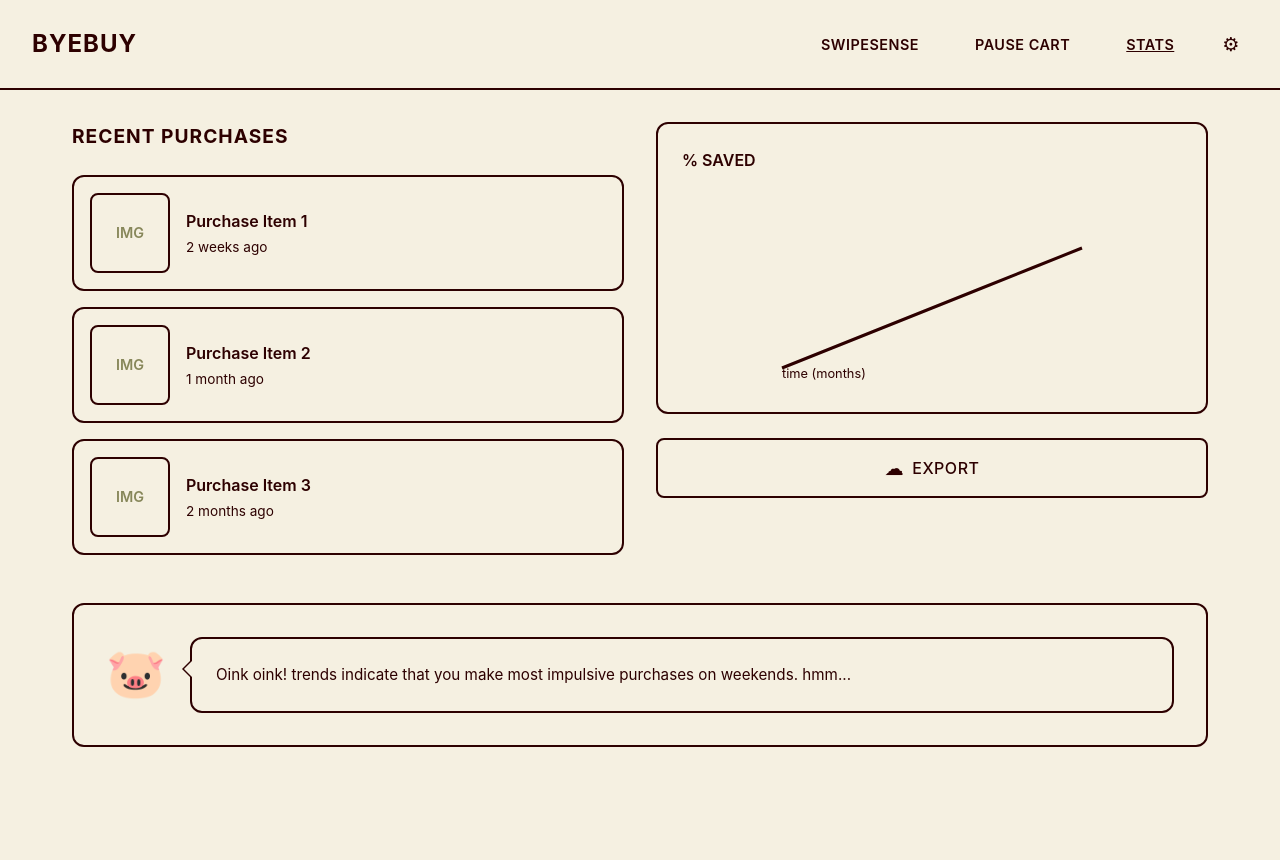
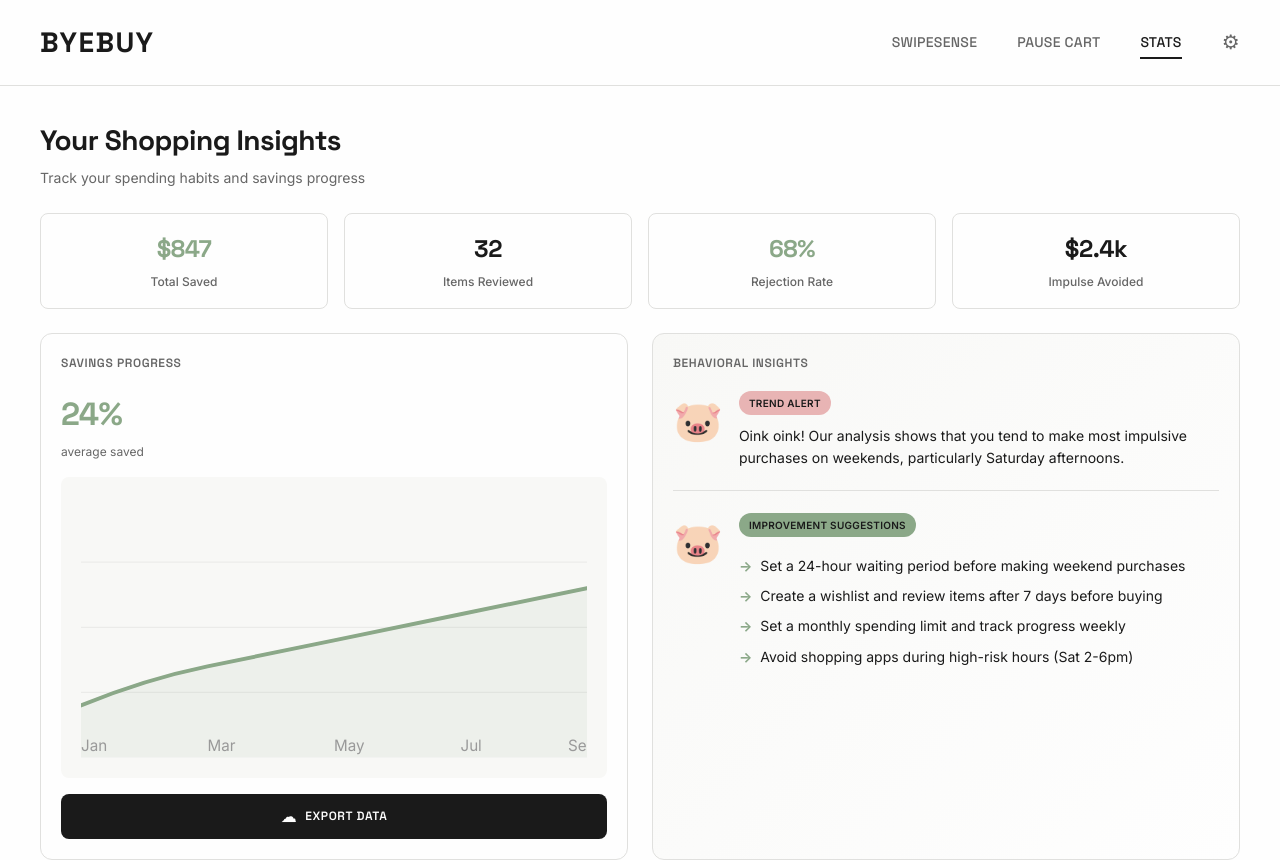
Before and after one commit to Avril-Cui/seal-frontend, a Vue app: page /stats in a window 1280 px wide. Shown: the top 860 px of the page. Before the commit the page ends 800 px from the top, so only its background shows below. Built offline with nearby package versions, Linux system fonts and the light colour scheme; no server answers; sample sign-in values are in the browser's storage.

Commit message:
revise UI design for stats

```diff
--- a/src/views/Stats.vue
+++ b/src/views/Stats.vue
@@ -13,9 +13,117 @@
     </nav>
 
     <div class="stats-content">
+      <!-- Page Header -->
+      <div class="page-header">
+        <h1 class="page-title">Your Shopping Insights</h1>
+        <p class="page-subtitle">Track your spending habits and savings progress</p>
+      </div>
+
+      <!-- Stats Summary -->
+      <div class="stats-summary">
+        <div class="stat-box">
+          <div class="stat-value positive">$847</div>
+          <div class="stat-label">Total Saved</div>
+        </div>
+        <div class="stat-box">
+          <div class="stat-value">32</div>
+          <div class="stat-label">Items Reviewed</div>
+        </div>
+        <div class="stat-box">
+          <div class="stat-value positive">68%</div>
+          <div class="stat-label">Rejection Rate</div>
+        </div>
+        <div class="stat-box">
+          <div class="stat-value">$2.4k</div>
+          <div class="stat-label">Impulse Avoided</div>
+        </div>
+      </div>
+
+      <!-- Main Grid -->
       <div class="stats-grid">
-        <div class="purchases-section">
-          <h2 class="section-title">RECENT PURCHASES</h2>
+        <!-- Savings Graph -->
+        <div class="card graph-card">
+          <div class="graph-header">
+            <div>
+              <h2 class="card-title">Savings Progress</h2>
+              <div class="graph-metric">24%</div>
+              <div class="graph-metric-label">average saved</div>
+            </div>
+          </div>
+          <div class="graph-container">
+            <svg class="graph-svg" viewBox="0 0 400 200" preserveAspectRatio="none">
+              <!-- Grid lines -->
+              <line class="graph-grid" x1="0" y1="50" x2="400" y2="50" />
+              <line class="graph-grid" x1="0" y1="100" x2="400" y2="100" />
+              <line class="graph-grid" x1="0" y1="150" x2="400" y2="150" />
+
+              <!-- Area under curve -->
+              <path class="graph-area" d="M 0 180 L 0 160 Q 50 140, 100 130 T 200 110 T 300 90 L 400 70 L 400 200 L 0 200 Z" />
+
+              <!-- Line graph -->
+              <path class="graph-line" d="M 0 160 Q 50 140, 100 130 T 200 110 T 300 90 L 400 70" />
+
+              <!-- Labels -->
+              <text class="graph-label" x="0" y="195">Jan</text>
+              <text class="graph-label" x="100" y="195">Mar</text>
+              <text class="graph-label" x="200" y="195">May</text>
+              <text class="graph-label" x="300" y="195">Jul</text>
+              <text class="graph-label" x="385" y="195">Sep</text>
+            </svg>
+          </div>
+          <button class="export-button">
+            <span class="export-icon">☁</span>
+            EXPORT DATA
+          </button>
+        </div>
+
+        <!-- AI Insights -->
+        <div class="card insights-card">
+          <h2 class="card-title">Behavioral Insights</h2>
+          <div class="insights-wrapper">
+            <!-- Trend Alert Section -->
+            <div class="insight-section">
+              <div class="mascot">🐷</div>
+              <div class="insight-content">
+                <span class="insight-tag">Trend Alert</span>
+                <p class="insight-text">
+                  Oink oink! Our analysis shows that you tend to make most impulsive purchases on weekends,
+                  particularly Saturday afternoons.
+                </p>
+              </div>
+            </div>
+
+            <!-- Improvement Suggestions Section -->
+            <div class="insight-section">
+              <div class="mascot">🐷</div>
+              <div class="insight-content">
+                <span class="insight-tag green">Improvement Suggestions</span>
+                <ul class="suggestions-list">
+                  <li class="suggestion-item">
+                    <span class="suggestion-bullet">→</span>
+                    <span>Set a 24-hour waiting period before making weekend purchases</span>
+                  </li>
+                  <li class="suggestion-item">
+                    <span class="suggestion-bullet">→</span>
+                    <span>Create a wishlist and review items after 7 days before buying</span>
+                  </li>
+                  <li class="suggestion-item">
+                    <span class="suggestion-bullet">→</span>
+                    <span>Set a monthly spending limit and track progress weekly</span>
+                  </li>
+                  <li class="suggestion-item">
+                    <span class="suggestion-bullet">→</span>
+                    <span>Avoid shopping apps during high-risk hours (Sat 2-6pm)</span>
+                  </li>
+                </ul>
+              </div>
+            </div>
+          </div>
+        </div>
+
+        <!-- Recent Purchases -->
+        <div class="card purchases-section">
+          <h2 class="card-title">Recent Purchases</h2>
           <div class="purchases-list">
             <div
               v-for="purchase in recentPurchases"
@@ -32,40 +140,6 @@
             </div>
           </div>
         </div>
-
-        <div class="graph-section">
-          <div class="graph-container">
-            <div class="graph-title">% saved</div>
-            <div class="graph">
-              <svg viewBox="0 0 300 200" class="graph-svg">
-                <polyline
-                  :points="graphPoints"
-                  fill="none"
-                  stroke="#2D0000"
-                  stroke-width="3"
-                />
-                <text x="0" y="190" class="graph-label">time (months)</text>
-              </svg>
-            </div>
-          </div>
-
-          <button class="export-button">
-            <span class="export-icon">☁</span>
-            EXPORT
-          </button>
-        </div>
-      </div>
-
-      <div class="mascot-section">
-        <div class="mascot">
-          <div class="pig">🐷</div>
-          <div class="speech-bubble">
-            <p>
-              Oink oink! trends indicate that you make most impulsive purchases
-              on weekends. hmm...
-            </p>
-          </div>
-        </div>
       </div>
     </div>
   </div>
@@ -78,9 +152,12 @@ import { useRouter } from "vue-router";
 const router = useRouter();
 
 const recentPurchases = ref([
-  { id: 1, name: "Purchase Item 1", date: "2 weeks ago" },
-  { id: 2, name: "Purchase Item 2", date: "1 month ago" },
-  { id: 3, name: "Purchase Item 3", date: "2 months ago" },
+  { id: 1, name: "Wireless Headphones", date: "2 weeks ago" },
+  { id: 2, name: "Running Shoes", date: "1 month ago" },
+  { id: 3, name: "Coffee Maker", date: "2 months ago" },
+  { id: 4, name: "Yoga Mat", date: "3 months ago" },
+  { id: 5, name: "Desk Lamp", date: "3 months ago" },
+  { id: 6, name: "Phone Case", date: "4 months ago" },
 ]);
 
 const graphPoints = computed(() => {
@@ -102,128 +179,255 @@ const goToSettings = () => {
 </script>
 
 <style scoped>
+@import url('https://fonts.googleapis.com/css2?family=Inter:wght@300;400;500;600;700&family=Space+Grotesk:wght@400;500;600;700&display=swap');
+
 .stats-container {
+  /* Color Variables */
+  --color-bg: #FEFEFE;
+  --color-bg-secondary: #F8F8F6;
+  --color-bg-tertiary: #F0F0EE;
+  --color-text-primary: #1A1A1A;
+  --color-text-secondary: #666666;
+  --color-text-tertiary: #999999;
+  --color-border: #E0E0DE;
+  --color-border-dark: #333333;
+  --color-accent-green: #8BA888;
+  --color-accent-red: #D47B7B;
+  --color-accent-pink: #E8B4B4;
+  --font-primary: 'Space Grotesk', -apple-system, BlinkMacSystemFont, sans-serif;
+  --font-secondary: 'Inter', -apple-system, BlinkMacSystemFont, sans-serif;
+
+  /* Container Styles */
   min-height: 100vh;
-  background-color: #f5f0e1;
-  display: flex;
-  flex-direction: column;
+  background-color: var(--color-bg);
+  color: var(--color-text-primary);
+  font-family: var(--font-secondary);
+  line-height: 1.6;
+  -webkit-font-smoothing: antialiased;
+  -moz-osx-font-smoothing: grayscale;
 }
 
+/* Navigation */
 .navbar {
   display: flex;
   justify-content: space-between;
   align-items: center;
-  padding: 1.5rem 2rem;
-  border-bottom: 2px solid #2d0000;
+  padding: 1.25rem 2.5rem;
+  border-bottom: 1px solid var(--color-border);
+  background-color: var(--color-bg);
+}
+
+.nav-title {
+  font-family: var(--font-primary);
+  font-size: 1.75rem;
+  font-weight: 700;
+  letter-spacing: 0.05em;
+  color: var(--color-text-primary);
 }
 
 .nav-right {
   display: flex;
   align-items: center;
-  gap: 1.5rem;
+  gap: 2.5rem;
 }
 
-.nav-title {
-  font-size: 1.5rem;
-  font-weight: 700;
-  letter-spacing: 1px;
-  margin: 0;
-  text-transform: uppercase;
+.nav-link {
+  font-family: var(--font-primary);
+  font-size: 0.875rem;
+  font-weight: 500;
+  letter-spacing: 0.02em;
+  color: var(--color-text-secondary);
+  text-decoration: none;
+  transition: color 0.2s ease;
+  cursor: pointer;
+  background: none;
+  border: none;
+  padding: 0;
 }
 
-.stats-content {
-  flex: 1;
-  padding: 2rem;
-  max-width: 1200px;
-  margin: 0 auto;
-  width: 100%;
+.nav-link:hover {
+  color: var(--color-text-primary);
 }
 
+.nav-link.active {
+  color: var(--color-text-primary);
+  position: relative;
+}
+
+.nav-link.active::after {
+  content: '';
+  position: absolute;
+  bottom: -0.5rem;
+  left: 0;
+  right: 0;
+  height: 2px;
+  background-color: var(--color-text-primary);
+}
+
+.settings-icon {
+  font-size: 1.25rem;
+  display: flex;
+  align-items: center;
+  justify-content: center;
+}
+
+/* Main Content */
+.stats-content {
+  max-width: 1400px;
+  margin: 0 auto;
+  padding: 2rem 2.5rem;
+}
+
+.page-header {
+  margin-bottom: 1.5rem;
+}
+
+.page-title {
+  font-family: var(--font-primary);
+  font-size: 1.75rem;
+  font-weight: 700;
+  letter-spacing: -0.02em;
+  margin-bottom: 0.25rem;
+}
+
+.page-subtitle {
+  font-size: 0.875rem;
+  color: var(--color-text-secondary);
+  font-weight: 400;
+}
+
+/* Grid Layout */
 .stats-grid {
   display: grid;
   grid-template-columns: 1fr 1fr;
-  gap: 2rem;
-  margin-bottom: 3rem;
+  gap: 1.5rem;
+  margin-bottom: 1.5rem;
 }
 
-.section-title {
-  font-size: 1.2rem;
-  font-weight: 700;
-  margin-bottom: 1.5rem;
-  text-transform: uppercase;
-  letter-spacing: 1px;
+.purchases-section {
+  grid-column: 1 / -1;
 }
 
+/* Card Styles */
+.card {
+  background-color: var(--color-bg);
+  border: 1px solid var(--color-border);
+  border-radius: 12px;
+  padding: 1.25rem;
+  transition: box-shadow 0.3s ease, border-color 0.3s ease;
+}
+
+.card:hover {
+  border-color: var(--color-border-dark);
+  box-shadow: 0 4px 20px rgba(0, 0, 0, 0.04);
+}
+
+.card-title {
+  font-family: var(--font-primary);
+  font-size: 0.75rem;
+  font-weight: 600;
+  letter-spacing: 0.05em;
+  text-transform: uppercase;
+  margin-bottom: 1rem;
+  color: var(--color-text-secondary);
+}
+
+/* Purchases Section */
 .purchases-list {
-  display: flex;
-  flex-direction: column;
-  gap: 1rem;
+  display: grid;
+  grid-template-columns: repeat(auto-fill, minmax(280px, 1fr));
+  gap: 0.75rem;
 }
 
 .purchase-item {
   display: flex;
-  gap: 1rem;
-  border: 2px solid #2d0000;
-  border-radius: 12px;
-  padding: 1rem;
-  background-color: #f5f0e1;
+  gap: 0.875rem;
+  padding: 0.875rem;
+  background-color: var(--color-bg-secondary);
+  border: 1px solid var(--color-border);
+  border-radius: 8px;
+  transition: all 0.2s ease;
+}
+
+.purchase-item:hover {
+  background-color: var(--color-bg-tertiary);
+  transform: translateY(-1px);
 }
 
 .purchase-image {
-  width: 80px;
-  height: 80px;
-  border: 2px solid #2d0000;
-  border-radius: 8px;
+  width: 60px;
+  height: 60px;
+  background: linear-gradient(135deg, var(--color-bg-tertiary) 0%, var(--color-bg-secondary) 100%);
+  border-radius: 6px;
   display: flex;
   align-items: center;
   justify-content: center;
-  background-color: #f5f0e1;
   flex-shrink: 0;
+  border: 1px solid var(--color-border);
 }
 
 .image-placeholder {
-  font-size: 0.9rem;
+  font-size: 0.65rem;
   font-weight: 600;
-  color: #87875a;
+  letter-spacing: 0.05em;
+  color: var(--color-text-tertiary);
 }
 
 .purchase-details {
+  flex: 1;
   display: flex;
   flex-direction: column;
   justify-content: center;
-  gap: 0.25rem;
+  gap: 0.125rem;
 }
 
 .purchase-name {
-  font-size: 1rem;
+  font-size: 0.875rem;
   font-weight: 600;
-  margin: 0;
+  color: var(--color-text-primary);
 }
 
 .purchase-date {
-  font-size: 0.85rem;
-  margin: 0;
-  color: #2d0000;
+  font-size: 0.75rem;
+  color: var(--color-text-secondary);
+}
+
+/* Graph Section */
+.graph-card {
+  display: flex;
+  flex-direction: column;
+  height: 100%;
+}
+
+.graph-header {
+  display: flex;
+  justify-content: space-between;
+  align-items: center;
+  margin-bottom: 1rem;
+}
+
+.graph-metric {
+  font-family: var(--font-primary);
+  font-size: 2rem;
+  font-weight: 700;
+  color: var(--color-accent-green);
+  letter-spacing: -0.02em;
+}
+
+.graph-metric-label {
+  font-size: 0.75rem;
+  color: var(--color-text-secondary);
+  margin-top: 0.125rem;
 }
 
 .graph-container {
-  border: 2px solid #2d0000;
-  border-radius: 12px;
-  padding: 1.5rem;
-  background-color: #f5f0e1;
-  margin-bottom: 1.5rem;
-}
-
-.graph-title {
-  font-size: 1rem;
-  font-weight: 600;
+  flex: 1;
+  position: relative;
+  min-height: 180px;
+  background-color: var(--color-bg-secondary);
+  border-radius: 8px;
+  padding: 1.25rem;
   margin-bottom: 1rem;
-  text-transform: uppercase;
-}
-
-.graph {
-  width: 100%;
-  height: 200px;
 }
 
 .graph-svg {
@@ -231,120 +435,228 @@ const goToSettings = () => {
   height: 100%;
 }
 
+.graph-line {
+  fill: none;
+  stroke: var(--color-accent-green);
+  stroke-width: 3;
+  stroke-linecap: round;
+  stroke-linejoin: round;
+}
+
+.graph-area {
+  fill: var(--color-accent-green);
+  opacity: 0.1;
+}
+
+.graph-grid {
+  stroke: var(--color-border);
+  stroke-width: 1;
+  opacity: 0.5;
+}
+
 .graph-label {
-  font-size: 0.8rem;
-  fill: #2d0000;
+  font-size: 0.75rem;
+  fill: var(--color-text-tertiary);
+  font-family: var(--font-secondary);
 }
 
 .export-button {
-  width: 100%;
   display: flex;
   align-items: center;
   justify-content: center;
   gap: 0.5rem;
-  padding: 1rem;
+  padding: 0.75rem 1.5rem;
+  background-color: var(--color-text-primary);
+  color: var(--color-bg);
+  border: none;
+  border-radius: 8px;
+  font-family: var(--font-primary);
+  font-size: 0.75rem;
+  font-weight: 600;
+  letter-spacing: 0.05em;
+  cursor: pointer;
+  transition: all 0.2s ease;
+}
+
+.export-button:hover {
+  background-color: #000000;
+  transform: translateY(-2px);
+  box-shadow: 0 4px 12px rgba(0, 0, 0, 0.15);
 }
 
 .export-icon {
-  font-size: 1.2rem;
+  font-size: 1rem;
 }
 
-.mascot-section {
-  border: 2px solid #2d0000;
-  border-radius: 12px;
-  padding: 2rem;
-  background-color: #f5f0e1;
+/* Insights Section */
+.insights-card {
+  background: linear-gradient(135deg, var(--color-bg-secondary) 0%, var(--color-bg) 100%);
+}
+
+.insights-wrapper {
+  display: flex;
+  flex-direction: column;
+  gap: 1.25rem;
+}
+
+.insight-section {
+  display: flex;
+  gap: 1rem;
+  align-items: flex-start;
+  padding-bottom: 1.25rem;
+  border-bottom: 1px solid var(--color-border);
+}
+
+.insight-section:last-child {
+  border-bottom: none;
+  padding-bottom: 0;
 }
 
 .mascot {
+  font-size: 2.5rem;
+  flex-shrink: 0;
+  filter: grayscale(20%);
+}
+
+.insight-content {
+  flex: 1;
+}
+
+.insight-tag {
+  display: inline-block;
+  padding: 0.25rem 0.625rem;
+  background-color: var(--color-accent-pink);
+  color: var(--color-text-primary);
+  border-radius: 12px;
+  font-size: 0.625rem;
+  font-weight: 600;
+  letter-spacing: 0.03em;
+  margin-bottom: 0.625rem;
+  text-transform: uppercase;
+}
+
+.insight-tag.green {
+  background-color: var(--color-accent-green);
+}
+
+.insight-text {
+  font-size: 0.875rem;
+  line-height: 1.6;
+  color: var(--color-text-primary);
+}
+
+.suggestions-list {
+  list-style: none;
+  padding: 0;
+  margin: 0.5rem 0 0 0;
+  display: flex;
+  flex-direction: column;
+  gap: 0.5rem;
+}
+
+.suggestion-item {
   display: flex;
   align-items: flex-start;
-  gap: 1.5rem;
+  gap: 0.5rem;
+  font-size: 0.875rem;
+  line-height: 1.6;
+  color: var(--color-text-primary);
 }
 
-.pig {
-  font-size: 3rem;
+.suggestion-bullet {
+  color: var(--color-accent-green);
+  font-weight: 700;
   flex-shrink: 0;
 }
 
-.speech-bubble {
-  flex: 1;
-  border: 2px solid #2d0000;
-  border-radius: 12px;
-  padding: 1.5rem;
-  background-color: #f5f0e1;
-  position: relative;
+/* Stats Summary */
+.stats-summary {
+  display: grid;
+  grid-template-columns: repeat(auto-fit, minmax(150px, 1fr));
+  gap: 1rem;
+  margin-bottom: 1.5rem;
 }
 
-.speech-bubble::before {
-  content: "";
-  position: absolute;
-  left: -10px;
-  top: 20px;
-  width: 0;
-  height: 0;
-  border-top: 10px solid transparent;
-  border-bottom: 10px solid transparent;
-  border-right: 10px solid #2d0000;
+.stat-box {
+  padding: 1rem;
+  background-color: var(--color-bg);
+  border: 1px solid var(--color-border);
+  border-radius: 8px;
+  text-align: center;
+  transition: all 0.2s ease;
 }
 
-.speech-bubble::after {
-  content: "";
-  position: absolute;
-  left: -8px;
-  top: 20px;
-  width: 0;
-  height: 0;
-  border-top: 10px solid transparent;
-  border-bottom: 10px solid transparent;
-  border-right: 10px solid #f5f0e1;
+.stat-box:hover {
+  border-color: var(--color-border-dark);
+  transform: translateY(-2px);
 }
 
-.speech-bubble p {
-  margin: 0;
-  line-height: 1.6;
-  font-size: 0.95rem;
+.stat-value {
+  font-family: var(--font-primary);
+  font-size: 1.5rem;
+  font-weight: 700;
+  color: var(--color-text-primary);
+  margin-bottom: 0.25rem;
+  letter-spacing: -0.02em;
 }
 
-.nav-link {
-  border: none;
-  background: none;
-  text-decoration: none;
-  font-weight: 600;
-  padding: 0.5rem 1rem;
-  color: #2d0000;
-  font-size: 0.9rem;
-  cursor: pointer;
-  text-transform: uppercase;
-  letter-spacing: 0.5px;
+.stat-value.positive {
+  color: var(--color-accent-green);
 }
 
-.nav-link:hover {
-  text-decoration: underline;
+.stat-value.negative {
+  color: var(--color-accent-red);
 }
 
-.nav-link.active {
-  text-decoration: underline;
+.stat-label {
+  font-size: 0.75rem;
+  color: var(--color-text-secondary);
+  font-weight: 500;
 }
 
-.nav-link.settings-icon {
-  font-size: 1.2rem;
-  padding: 0.5rem;
-}
-
-@media (max-width: 768px) {
+/* Responsive Design */
+@media (max-width: 1024px) {
   .stats-grid {
     grid-template-columns: 1fr;
   }
 
-  .mascot {
+  .navbar {
+    padding: 1.5rem 2rem;
+  }
+
+  .stats-content {
+    padding: 3rem 2rem;
+  }
+}
+
+@media (max-width: 768px) {
+  .navbar {
+    flex-direction: column;
+    gap: 1.5rem;
+    align-items: flex-start;
+  }
+
+  .nav-right {
+    gap: 1.5rem;
+    flex-wrap: wrap;
+  }
+
+  .page-title {
+    font-size: 2rem;
+  }
+
+  .stats-summary {
+    grid-template-columns: 1fr;
+  }
+
+  .insight-section {
     flex-direction: column;
     align-items: center;
+    text-align: center;
   }
 
-  .speech-bubble::before,
-  .speech-bubble::after {
-    display: none;
+  .stat-value {
+    font-size: 1.75rem;
   }
 }
 </style>
```
